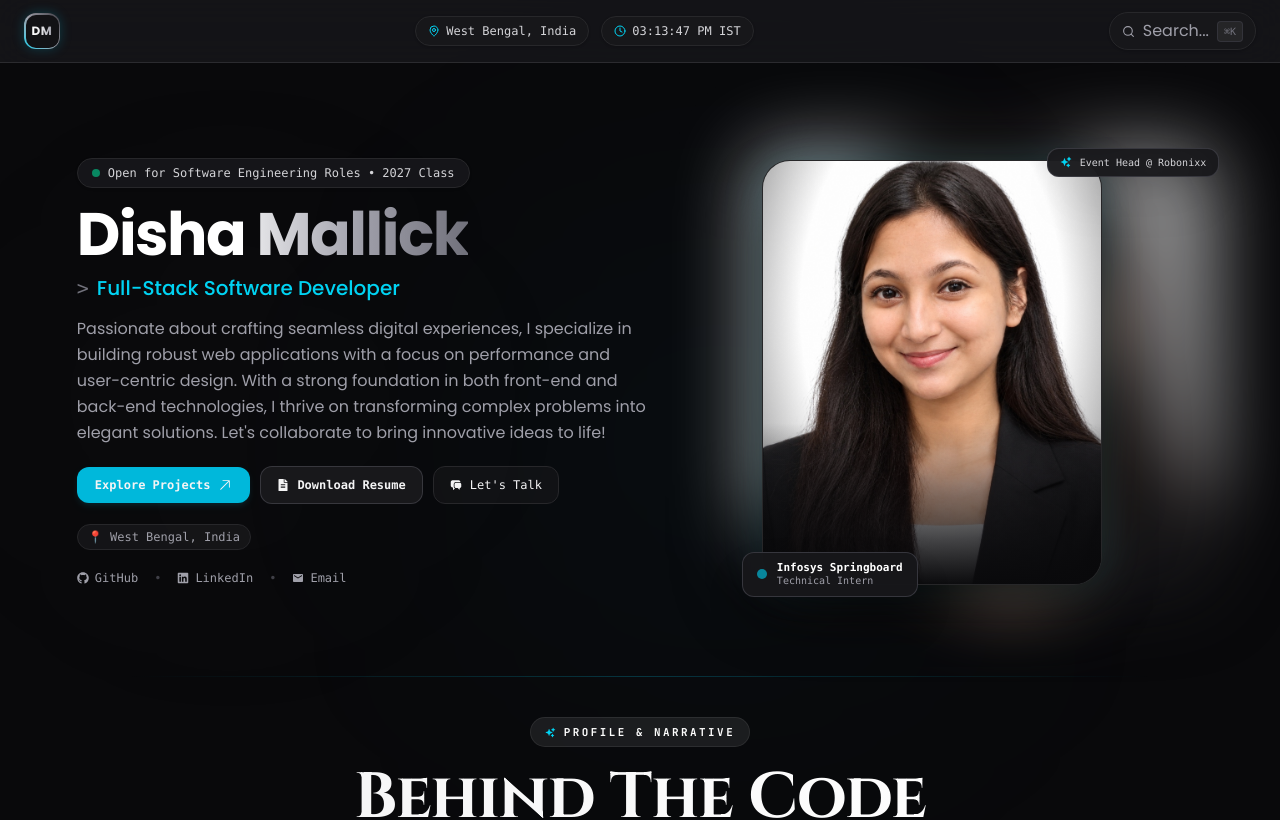
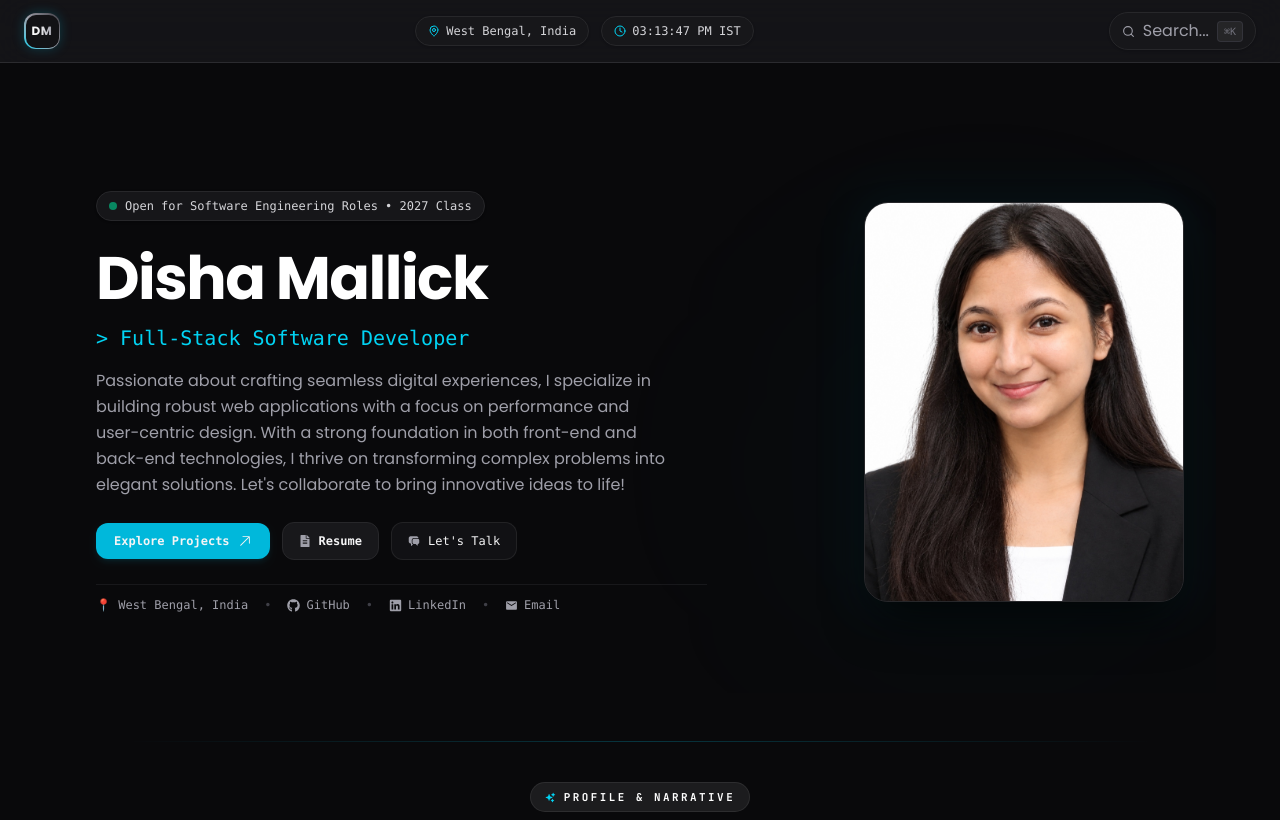
Before and after one commit to PDisha-01/Portfolio, a React (Vite) app in the folder Portfolio/: page / in a window 1280 px wide. Shown: the top 820 px of the page. Built offline with nearby package versions, Linux system fonts and the light colour scheme.

Commit message:
feat(home): clean, minimalist software engineer portfolio UI with natural photo framing and zero clutter

```diff
--- a/Portfolio/src/pages/Home.jsx
+++ b/Portfolio/src/pages/Home.jsx
@@ -1,7 +1,7 @@
 import { motion } from "framer-motion";
 import { FaGithub, FaLinkedin, FaFileAlt } from "react-icons/fa";
 import { MdEmail } from "react-icons/md";
-import { HiArrowUpRight, HiChatBubbleLeftRight, HiSparkles } from "react-icons/hi2";
+import { HiArrowUpRight, HiChatBubbleLeftRight } from "react-icons/hi2";
 import resume from "../assets/disha resume.pdf";
 import dishaPortrait from "../assets/disha-portrait.jpg";
 import About from "./about";
@@ -9,202 +9,132 @@ import About from "./about";
 function Home() {
   return (
     <>
-      <section className="hero-profile-section" id="home">
-        {/* Soft Ambient Glows (Smooth Transition) */}
+      <section id="home" className="relative pt-24 pb-14 md:pt-32 md:pb-20 px-5 sm:px-8 max-w-6xl mx-auto overflow-hidden">
+        {/* Subtle Background Glow */}
         <div
-          className="absolute top-1/4 right-1/4 w-[480px] h-[480px] rounded-full bg-cyan-500/[0.035] blur-[140px] pointer-events-none"
-          aria-hidden="true"
-        />
-        <div
-          className="absolute bottom-10 left-10 w-[380px] h-[380px] rounded-full bg-zinc-400/[0.02] blur-[120px] pointer-events-none"
+          className="absolute top-1/3 right-10 w-96 h-96 rounded-full bg-cyan-500/[0.03] blur-[120px] pointer-events-none"
           aria-hidden="true"
         />
 
-        <div className="hero-profile-container">
+        <div className="grid grid-cols-1 lg:grid-cols-12 gap-10 lg:gap-14 items-center">
+          {/* Left Column: Bio & Core Info (7 Cols) */}
           <motion.div
-            initial={{ opacity: 0, y: 30, filter: "blur(6px)" }}
-            animate={{ opacity: 1, y: 0, filter: "blur(0px)" }}
-            transition={{ duration: 0.8, ease: [0.16, 1, 0.3, 1] }}
-            className="grid grid-cols-1 lg:grid-cols-12 gap-8 md:gap-12 items-center"
+            initial={{ opacity: 0, y: 24 }}
+            animate={{ opacity: 1, y: 0 }}
+            transition={{ duration: 0.6, ease: [0.16, 1, 0.3, 1] }}
+            className="lg:col-span-7 flex flex-col justify-center"
           >
-            {/* Left Column: Developer Introduction & Highlights (7 Cols) */}
-            <div className="lg:col-span-7 flex flex-col justify-center">
-              {/* Availability Status Badge */}
-              <motion.div
-                initial={{ opacity: 0, y: 15 }}
-                animate={{ opacity: 1, y: 0 }}
-                transition={{ duration: 0.5, delay: 0.1 }}
-                className="inline-flex items-center gap-2 px-3.5 py-1.5 rounded-full bg-zinc-900/90 border border-zinc-800 text-xs font-mono text-zinc-300 mb-4 shadow-sm w-fit"
-              >
+            {/* Availability Pill */}
+            <div className="inline-flex items-center gap-2 px-3 py-1.5 rounded-full bg-zinc-900/90 border border-zinc-800 text-xs font-mono text-zinc-300 mb-5 w-fit shadow-sm">
               <span className="w-2 h-2 rounded-full bg-emerald-400 animate-pulse" />
-                <span>Open for Software Engineering Roles • 2027 Class </span>
-              </motion.div>
+              <span>Open for Software Engineering Roles • 2027 Class</span>
+            </div>
 
-              {/* Name Heading (Tasteful & Balanced) */}
-              <motion.h1
-                initial={{ opacity: 0, y: 20 }}
-                animate={{ opacity: 1, y: 0 }}
-                transition={{ duration: 0.6, delay: 0.15 }}
-                className="text-4xl sm:text-5xl md:text-6xl font-extrabold tracking-tight text-white mb-2.5"
-              >
-                Disha <span className="bg-gradient-to-r from-zinc-200 via-zinc-400 to-zinc-500 bg-clip-text text-transparent">Mallick</span>
-              </motion.h1>
+            {/* Name Heading */}
+            <h1 className="text-4xl sm:text-5xl md:text-6xl font-extrabold tracking-tight text-white mb-2 leading-tight">
+              Disha Mallick
+            </h1>
 
-              {/* Clean Role Subtitle */}
-              <motion.div
-                initial={{ opacity: 0, y: 15 }}
-                animate={{ opacity: 1, y: 0 }}
-                transition={{ duration: 0.6, delay: 0.2 }}
-                className="flex items-center gap-2 text-base sm:text-lg md:text-xl font-medium text-cyan-400 mb-3.5"
-              >
-                <span className="font-mono text-zinc-500">&gt;</span>
-                <span>Full-Stack Software Developer </span>
-              </motion.div>
+            {/* Role Title */}
+            <p className="text-base sm:text-lg md:text-xl font-medium font-mono text-cyan-400 mb-4">
+              &gt; Full-Stack Software Developer
+            </p>
 
             {/* Authentic Description */}
-              <motion.p
-                initial={{ opacity: 0, y: 15 }}
-                animate={{ opacity: 1, y: 0 }}
-                transition={{ duration: 0.6, delay: 0.25 }}
-                className="text-sm md:text-base text-zinc-400 leading-relaxed mb-5 max-w-xl"
-              >
+            <p className="text-sm sm:text-base text-zinc-400 leading-relaxed mb-6 max-w-xl">
               Passionate about crafting seamless digital experiences, I specialize in building robust web applications with a focus on performance and user-centric design. With a strong foundation in both front-end and back-end technologies, I thrive on transforming complex problems into elegant solutions. Let's collaborate to bring innovative ideas to life!
-              </motion.p>
+            </p>
 
             {/* Action Buttons */}
-              <motion.div
-                initial={{ opacity: 0, y: 15 }}
-                animate={{ opacity: 1, y: 0 }}
-                transition={{ duration: 0.6, delay: 0.3 }}
-                className="flex flex-wrap items-center gap-2.5 mb-5"
-              >
+            <div className="flex flex-wrap items-center gap-3 mb-6">
               <a
-                  className="inline-flex items-center gap-2 px-4.5 py-2.5 rounded-xl bg-cyan-500 hover:bg-cyan-400 text-zinc-950 font-mono text-xs font-bold transition-all duration-200 shadow-md shadow-cyan-500/10"
                 href="#projects"
+                className="inline-flex items-center gap-2 px-4.5 py-2.5 rounded-xl bg-cyan-500 hover:bg-cyan-400 text-zinc-950 font-mono text-xs font-bold transition-all duration-200 shadow-md shadow-cyan-500/10 hover:scale-[1.02] active:scale-[0.98]"
               >
                 <span>Explore Projects</span>
                 <HiArrowUpRight className="text-sm" />
               </a>
 
               <a
-                  className="inline-flex items-center gap-2 px-4 py-2.5 rounded-xl bg-zinc-900 hover:bg-zinc-800 border border-zinc-700/80 text-white font-mono text-xs font-semibold transition-all duration-200"
                 href={resume}
                 download="Disha_Mallick_Resume.pdf"
+                className="inline-flex items-center gap-2 px-4 py-2.5 rounded-xl bg-zinc-900 hover:bg-zinc-800 border border-zinc-800 hover:border-zinc-700 text-white font-mono text-xs font-semibold transition-all duration-200 hover:scale-[1.02] active:scale-[0.98]"
                 aria-label="Download Disha Mallick's resume"
               >
-                  <FaFileAlt className="text-xs" />
-                  <span>Download Resume</span>
+                <FaFileAlt className="text-xs text-zinc-400" />
+                <span>Resume</span>
               </a>
 
               <a
-                  className="inline-flex items-center gap-2 px-4 py-2.5 rounded-xl bg-zinc-900/60 hover:bg-zinc-800/80 border border-zinc-800 text-zinc-300 hover:text-white font-mono text-xs font-medium transition-all duration-200"
                 href="#contact"
+                className="inline-flex items-center gap-2 px-4 py-2.5 rounded-xl bg-zinc-900/60 hover:bg-zinc-800/80 border border-zinc-800/80 hover:border-zinc-700 text-zinc-300 hover:text-white font-mono text-xs font-medium transition-all duration-200"
                 aria-label="Contact Disha"
               >
-                  <HiChatBubbleLeftRight className="text-xs" />
+                <HiChatBubbleLeftRight className="text-xs text-zinc-400" />
                 <span>Let's Talk</span>
               </a>
-              </motion.div>
+            </div>
 
-              {/* Quick Specs */}
-              <motion.div
-                initial={{ opacity: 0, y: 15 }}
-                animate={{ opacity: 1, y: 0 }}
-                transition={{ duration: 0.6, delay: 0.35 }}
-                className="flex flex-wrap items-center gap-2.5 text-xs text-zinc-400 font-mono mb-4"
-              >
-                <span className="px-2.5 py-1 rounded-lg bg-zinc-900/80 border border-zinc-800">
+            {/* Meta & Social Links */}
+            <div className="flex flex-wrap items-center gap-4 text-xs font-mono text-zinc-400 pt-3 border-t border-zinc-900">
+              <span className="text-zinc-400">
                 📍 West Bengal, India
               </span>
-              </motion.div>
-
-              {/* Social Links (No navigation bar clutter on the home page) */}
-              <motion.div
-                initial={{ opacity: 0, y: 15 }}
-                animate={{ opacity: 1, y: 0 }}
-                transition={{ duration: 0.6, delay: 0.4 }}
-                className="flex items-center gap-4 text-xs font-mono text-zinc-400 pt-1"
-              >
+              <span className="text-zinc-700 hidden sm:inline">•</span>
               <a
                 href="https://github.com/PDisha-01"
                 target="_blank"
                 rel="noreferrer"
                 className="flex items-center gap-1.5 hover:text-white transition-colors"
               >
-                  <FaGithub />
+                <FaGithub size={13} />
                 <span>GitHub</span>
               </a>
-
               <span className="text-zinc-700">•</span>
-
               <a
                 href="https://www.linkedin.com/in/dishamallick/"
                 target="_blank"
                 rel="noreferrer"
                 className="flex items-center gap-1.5 hover:text-cyan-400 transition-colors"
               >
-                  <FaLinkedin />
+                <FaLinkedin size={13} />
                 <span>LinkedIn</span>
               </a>
-
               <span className="text-zinc-700">•</span>
-
               <a
                 href="mailto:mallickdisha186@gmail.com"
                 className="flex items-center gap-1.5 hover:text-emerald-400 transition-colors"
               >
-                  <MdEmail />
+                <MdEmail size={13} />
                 <span>Email</span>
               </a>
+            </div>
           </motion.div>
-            </div>
 
-            {/* Right Column: Photograph with Blurred Transition (5 Cols) */}
+          {/* Right Column: Clean, Natural Photograph (5 Cols) */}
           <motion.div
-              initial={{ opacity: 0, scale: 0.94, filter: "blur(8px)" }}
-              animate={{ opacity: 1, scale: 1, filter: "blur(0px)" }}
-              transition={{ duration: 0.9, delay: 0.2, ease: [0.16, 1, 0.3, 1] }}
+            initial={{ opacity: 0, scale: 0.96 }}
+            animate={{ opacity: 1, scale: 1 }}
+            transition={{ duration: 0.7, delay: 0.15, ease: [0.16, 1, 0.3, 1] }}
             className="lg:col-span-5 flex justify-center lg:justify-end"
           >
-              <div className="relative group/photo">
-                {/* Ambient Blurred Aura Transition Behind Photo */}
+            <div className="relative group">
+              {/* Subtle Ambient Backlight Glow */}
               <div
-                  className="hero-photo-ambient-blur"
-                  style={{ backgroundImage: `url(${dishaPortrait})` }}
+                className="absolute -inset-2 rounded-3xl bg-cyan-500/10 blur-xl opacity-60 group-hover:opacity-90 transition-opacity duration-500"
                 aria-hidden="true"
               />
 
-                {/* Photo Frame Container with Soft Blurred Transition Edges */}
-                <div className="hero-photo-frame">
+              {/* Photo Card Frame */}
+              <div className="relative w-64 sm:w-72 md:w-80 aspect-[4/5] rounded-2xl sm:rounded-3xl overflow-hidden border border-zinc-800 bg-zinc-900 shadow-2xl shadow-black/80">
                 <img
                   src={dishaPortrait}
                   alt="Disha Mallick"
-                    className="hero-photo-natural"
+                  className="w-full h-full object-cover object-top transition-transform duration-500 group-hover:scale-105"
+                  loading="eager"
                 />
-                  {/* Blurred Perimeter Vignette Transition */}
-                  <div className="hero-photo-blur-overlay" aria-hidden="true" />
-                  {/* Feathered Bottom Blurred Fade Transition */}
-                  <div className="hero-photo-bottom-fade" aria-hidden="true" />
-                </div>
-
-                {/* Micro Floating Status Badge */}
-                <div className="absolute -bottom-3 -left-3 sm:-left-5 px-3.5 py-2 rounded-xl bg-zinc-900/95 border border-zinc-700/80 backdrop-blur-md shadow-2xl flex items-center gap-2.5 z-10">
-                  <span className="w-2.5 h-2.5 rounded-full bg-cyan-400 animate-pulse" />
-                  <div className="text-[11px] font-mono leading-tight">
-                    <span className="block text-white font-semibold">Infosys Springboard</span>
-                    <span className="block text-zinc-400 text-[10px]">Technical Intern</span>
               </div>
             </div>
-
-                {/* Accolade Floating Badge */}
-                <div className="absolute -top-3 -right-3 sm:-right-4 px-3 py-1.5 rounded-xl bg-zinc-900/95 border border-zinc-700/80 backdrop-blur-md shadow-2xl flex items-center gap-2 z-10">
-                  <HiSparkles className="text-cyan-400 text-xs" />
-                  <span className="text-[10px] font-mono text-zinc-300 font-medium">
-                    Event Head @ Robonixx
-                  </span>
-                </div>
-              </div>
-            </motion.div>
           </motion.div>
         </div>
       </section>
```
Lines whose indentation alone changed are shown as unchanged.
